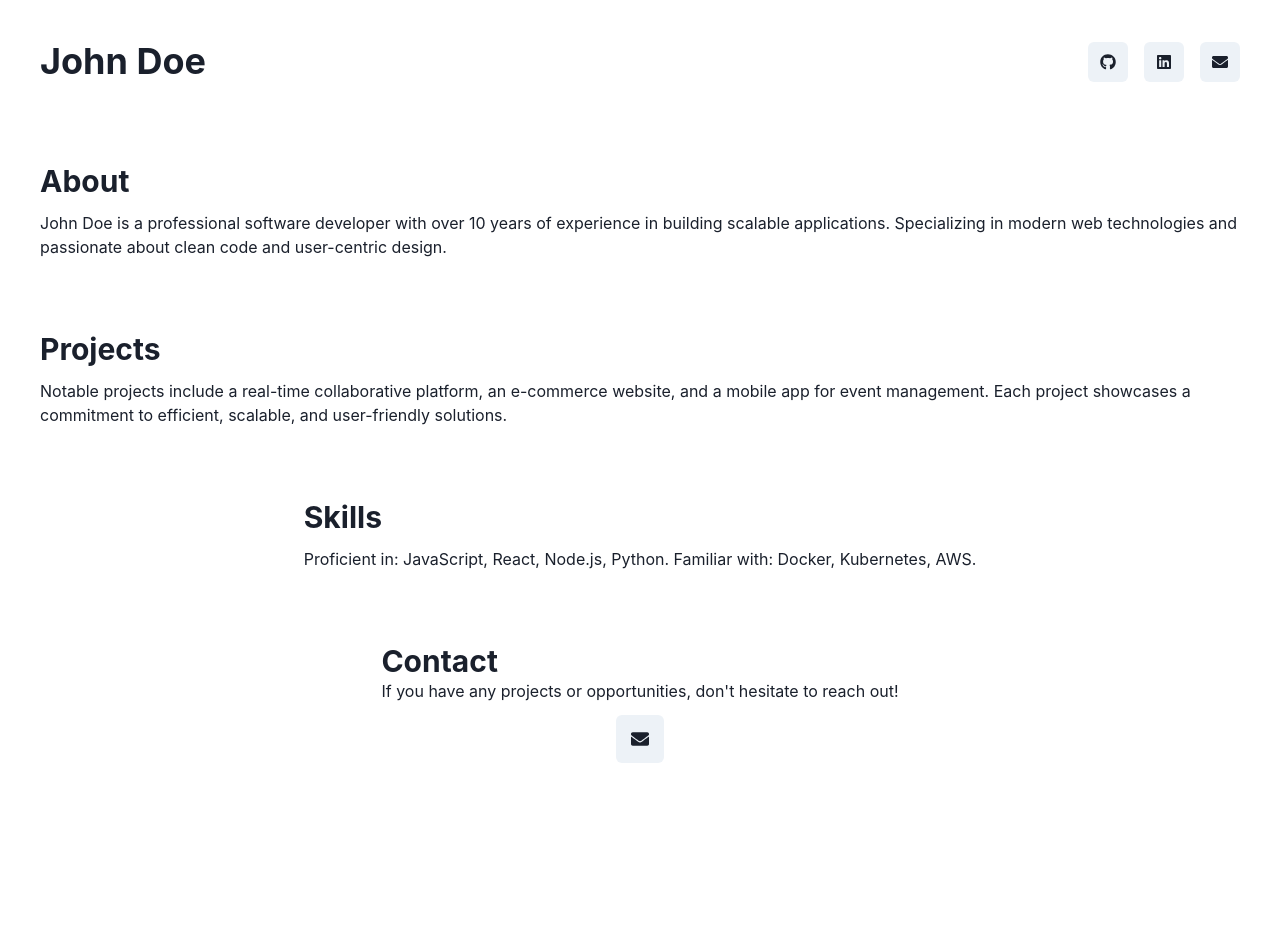
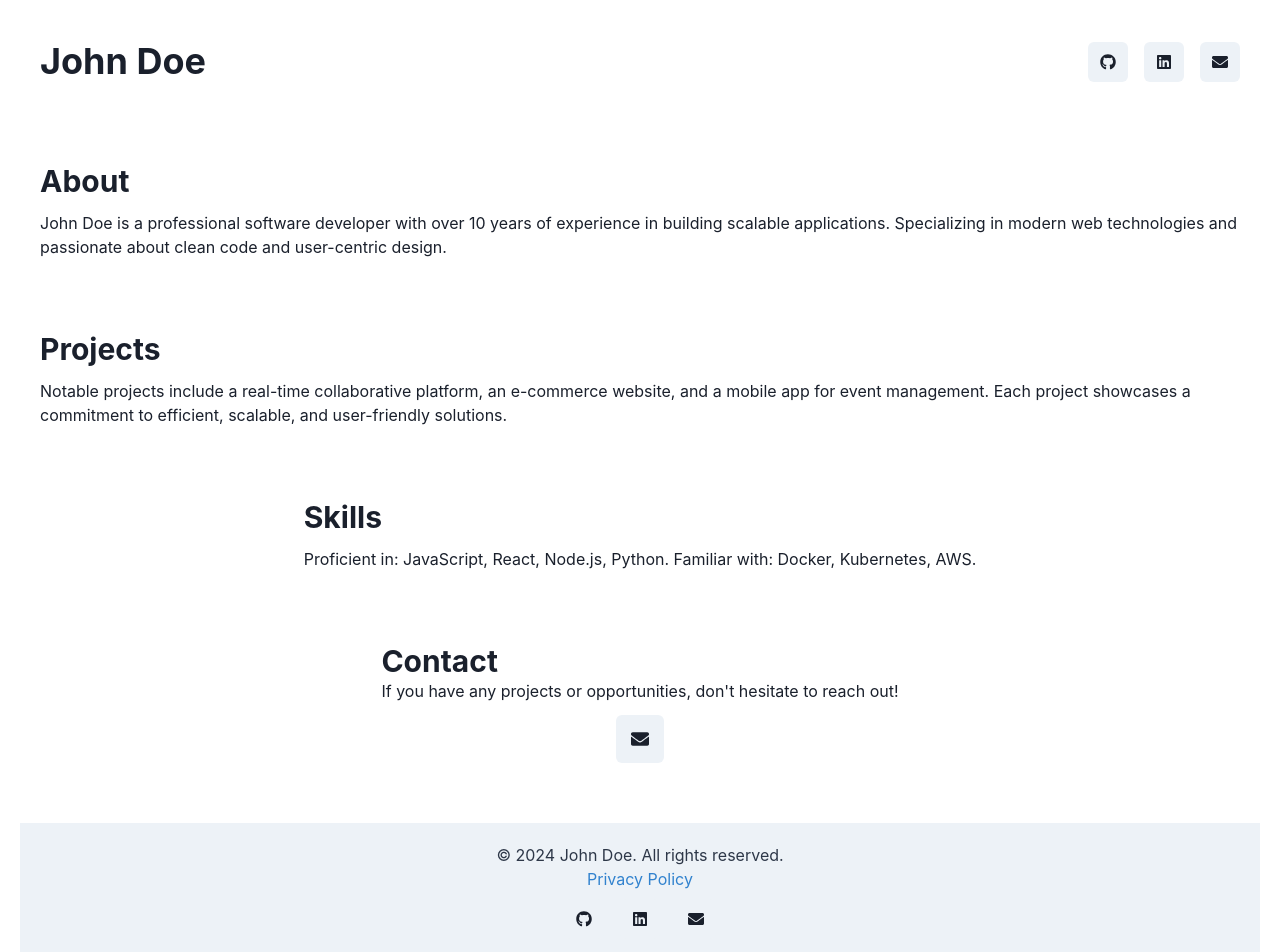
Before and after one commit to GPT-Engineer-App/personal-dev-site, a React (Vite) app: page / in a window 1280 px wide. Shown: the top 952 px of the page. Before the commit the page ends 803 px from the top, so only its background shows below. Built offline with nearby package versions, Linux system fonts and the light colour scheme.

Commit message:
Added a styled footer with copyright, privacy policy link, and social media icons to the personal website.

```diff
--- a/src/pages/Index.jsx
+++ b/src/pages/Index.jsx
@@ -33,6 +33,17 @@ const Index = () => {
           </VStack>
         </Box>
       </VStack>
+      <Box as="footer" p={5} mt={10} bg="gray.100" color="gray.700">
+        <Flex direction="column" align="center" justify="center">
+          <Text>&copy; {new Date().getFullYear()} John Doe. All rights reserved.</Text>
+          <Link href="/privacy-policy" color="blue.500">Privacy Policy</Link>
+          <HStack spacing={4} mt={2}>
+            <Link href="https://github.com" isExternal><IconButton aria-label="GitHub" icon={<FaGithub />} /></Link>
+            <Link href="https://linkedin.com" isExternal><IconButton aria-label="LinkedIn" icon={<FaLinkedin />} /></Link>
+            <Link href="mailto:john.doe@example.com"><IconButton aria-label="Email" icon={<FaEnvelope />} /></Link>
+          </HStack>
+        </Flex>
+      </Box>
     </Box>
   );
 };
```
